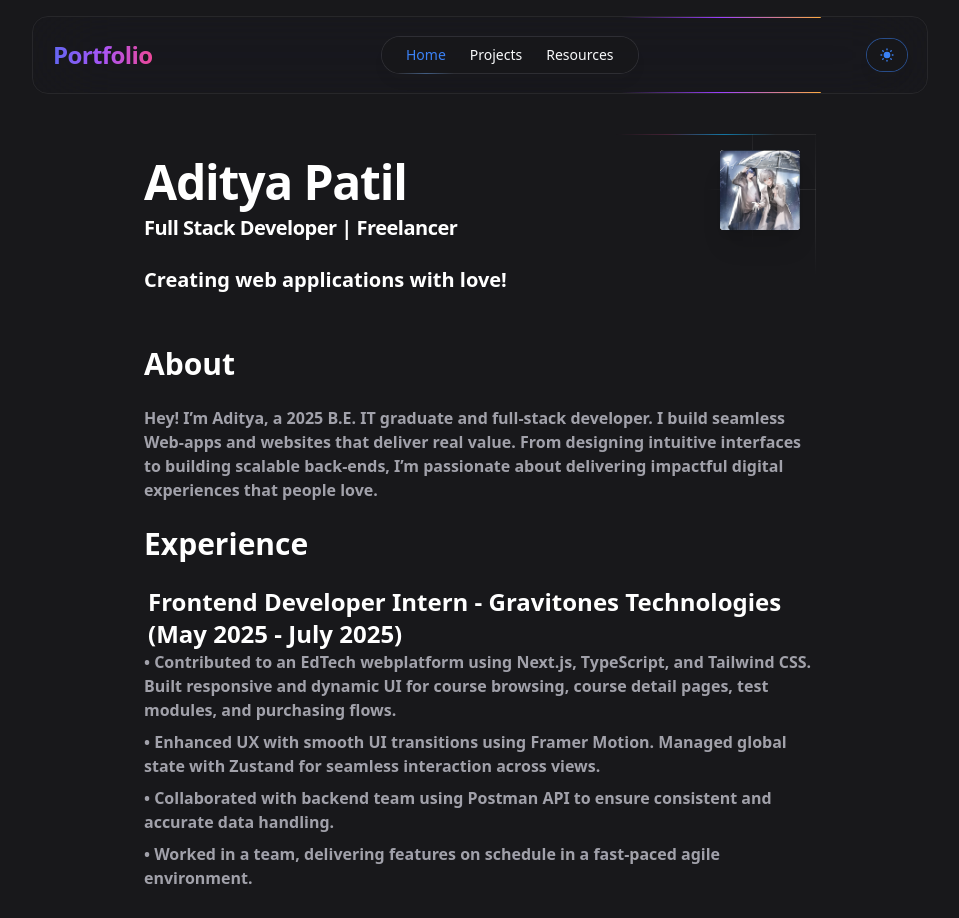
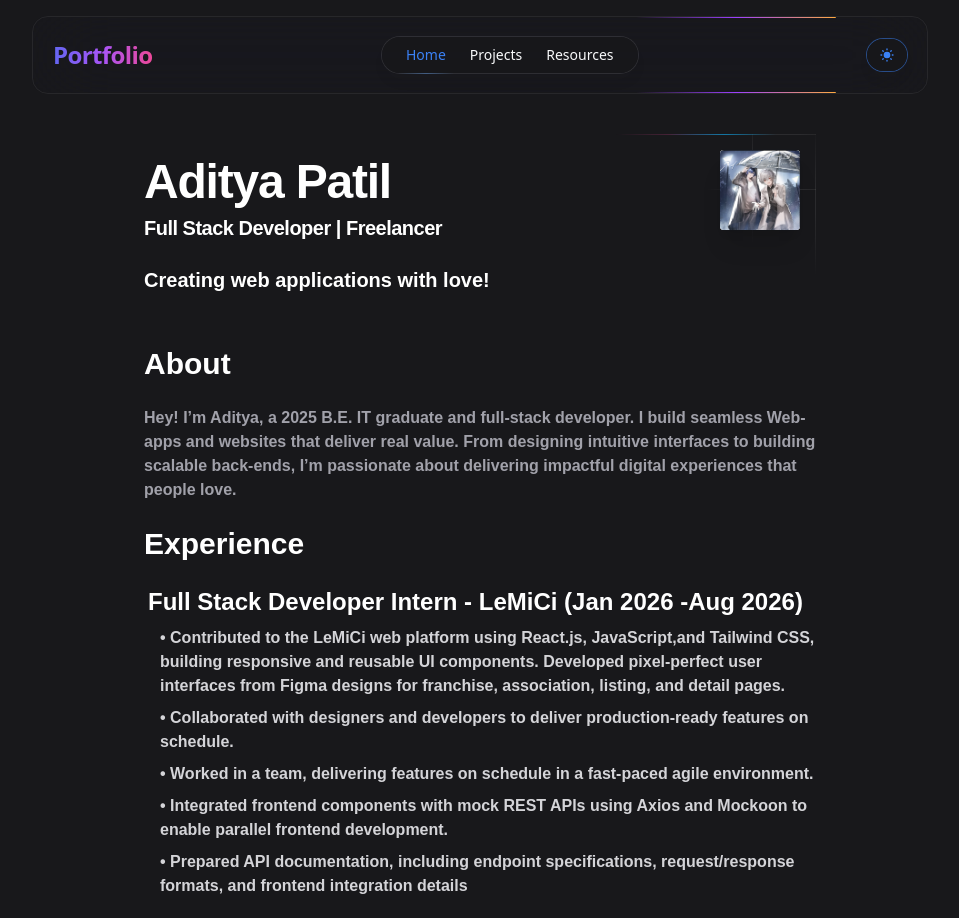
Before and after one commit to hm-aditya/portfolio, a Next.js app: page / in a window 1280 px wide. Shown: the top 918 px of the page, without its empty margins (160-1119 px from the left). Built offline with nearby package versions, Linux system fonts and the light colour scheme.

Commit message:
added intership experience

```diff
--- a/app/(root)/layout.tsx
+++ b/app/(root)/layout.tsx
@@ -9,8 +9,11 @@ export default function RootLayout({
 }>) {
   return (
     <div className="h-screen bg-white dark:bg-zinc-900">
-
-      <main className="mx-auto my-0 flex w-full max-w-4xl items-center justify-between px-8 ">
+      <main
+      style={{
+        fontFamily:'Montserrat, sans-serif'
+      }}
+      className="mx-auto my-0 flex w-full max-w-4xl items-center justify-between px-8 ">
         {children}
       </main>
     </div>
--- a/components/Experience.tsx
+++ b/components/Experience.tsx
@@ -1,23 +1,24 @@
 import React from "react";
-
+import { ExperienceData } from "@/constants";
 export default function Experience() {
   return (
     <div className="mb-6 md:block sm:mt-0">
       <p className="text-3xl font-bold dark:text-white">Experience</p>
       <br />
-       <p className="ml-1 text-2xl font-bold dark:text-white">Frontend Developer Intern - Gravitones Technologies <br /> (May 2025 - July 2025)</p>
-      <div className="text-zinc-700 dark:text-zinc-400 font-semibold space-y-2">
-       <ul> • Contributed to an EdTech webplatform using Next.js, TypeScript, and
-        Tailwind CSS. Built responsive and dynamic UI for course browsing,
-        course detail pages, test modules, and purchasing flows.
-        </ul>
-      <ul>  • Enhanced UX with smooth UI transitions using Framer Motion. Managed global state
-        with Zustand for seamless interaction across views. </ul>
-       <ul> • Collaborated with backend team using Postman API to ensure consistent and accurate data
-        handling.
-       </ul>
-       <ul> • Worked in a team, delivering features on schedule in a fast-paced agile environment.</ul>
+     {ExperienceData.map((item)=>(
+        <div key={item.id} className="mb-4">
+        <p className="ml-1 text-2xl font-bold mb-2 dark:text-white">
+          {item.job_role} - {item.company}  ({item.duration.start} -{item.duration.end})
+        </p>
+        <div className="text-zinc-700 dark:text-zinc-300 font-semibold space-y-2">
+          {item.description.map((point, index) => (
+            <ul key={index} className="list-disc ml-4">
+            • {point}
+          </ul>
+          ))}
+        </div>
       </div>
+     ))}
     </div>
   );
 }
--- a/constants/index.ts
+++ b/constants/index.ts
@@ -123,6 +123,40 @@ export const Skills = [
   "Nginx",
   "AWS EC2 and S3",
 ];
+
+export const ExperienceData=[
+  {
+    job_role:"Full Stack Developer Intern",
+    id:1,
+    company:"LeMiCi",
+    duration:{
+      start:"Jan 2026",
+      end:"Aug 2026"
+    },
+    description:[
+       "Contributed to the LeMiCi web platform using React.js, JavaScript,and Tailwind CSS, building responsive and reusable UI components. Developed pixel-perfect user interfaces from Figma designs for franchise, association, listing, and detail pages.",
+       "Collaborated with designers and developers to deliver production-ready features on schedule.",
+       "Worked in a team, delivering features on schedule in a fast-paced agile environment.",
+       "Integrated frontend components with mock REST APIs using Axios and Mockoon to enable parallel frontend development. ",
+        "Prepared API documentation, including endpoint specifications, request/response formats, and frontend integration details"
+      ]
+  },{
+    job_role:"Frontend Developer Intern",
+    id:2,
+    company:"Gravitones Technologies",
+    duration:{
+      start:"May 2025",
+      end:"July 2025"
+    },
+    description:[
+      " Contributed to an EdTech webplatform using Next.js, TypeScript,and Tailwind CSS. Built responsive and dynamic UI for course browsing, course detail pages, test modules, and purchasing flows.",
+      "Enhanced UX with smooth UI transitions using Framer Motion. Managed global state with Zustand for seamless interaction across views.",
+      "Collaborated with designers and developers to deliver production-ready features on schedule.",
+      " Collaborated with backend team using Postman API to ensure consistent and accurate data handling.",
+      "Worked in a team, delivering features on schedule in a fast-paced agile environment."
+    ]
+    }
+]
 
 export const Projects = [
   {
```
